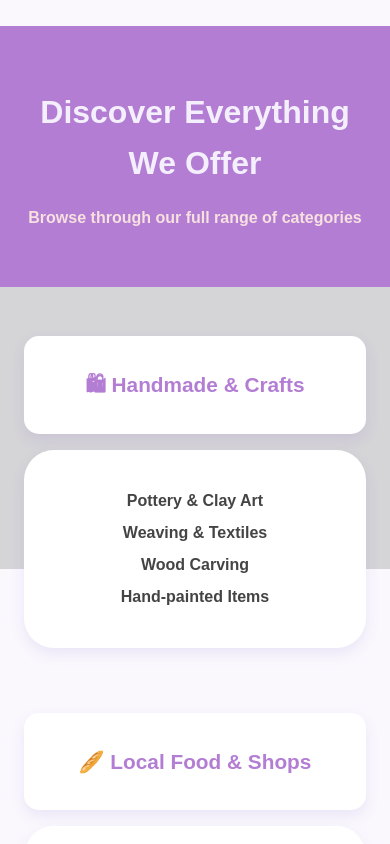
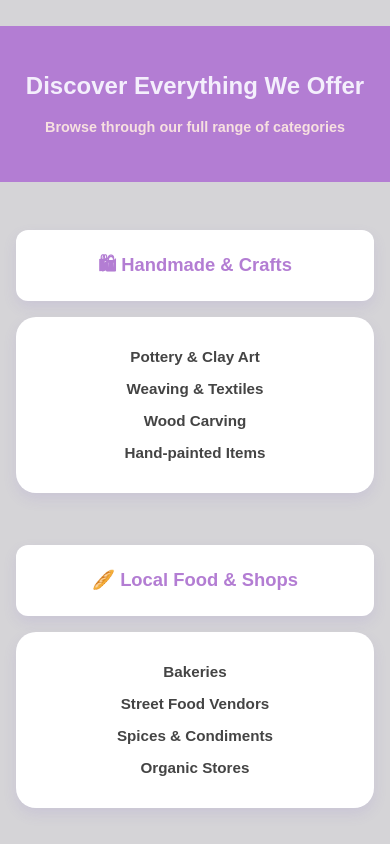
Before and after one commit to Manya-233/MILO-Just-dial-for-Small-Businesses, a plain HTML site: page extendservice.html in a window 390 px wide. Shown: the top 844 px of the page. Drawn offline with Linux system fonts and the light colour scheme.

Commit message:
update extendedservice.html
Added responsive design styles for tablets and mobile devices.

```diff
--- a/extendservice.html
+++ b/extendservice.html
@@ -12,6 +12,8 @@
   background: #faf8fd;
   color: #333;
   line-height: 1.6;
+  overflow-x: hidden ;
+  width: 100% ;
 }
 
 .overlay::before {
@@ -22,7 +24,7 @@
   width: 100%;
   height: 100%;
   background: url("https://media.istockphoto.com/id/479431428/photo/puppets-many-hanging-on-string-rajasthan-india.jpg?s=1024x1024&w=is&k=20&c=41s-qB9AUUJT8uBHUFGRmtd8Z380Dstm5vUgEZtUsqk=") no-repeat center center;
-  background-size: 100% auto;
+  background-size: cover ;
   opacity: 0.4;
   z-index: -1;
 }
@@ -47,12 +49,13 @@
 }
 
 .extended-services {
-  max-width: 1000px;
+  max-width: 1100px;
   margin: 2rem auto;
   padding: 0 1.5rem 3rem;
   display: grid;
-  grid-template-columns: repeat(auto-fit, minmax(280px, 1fr));
+  grid-template-columns: repeat(auto-fit, minmax(260px, 1fr));
   gap: 2rem;
+  align-items: start ;
 }
 
 .category h2 {
@@ -82,7 +85,7 @@
   transition: transform 0.3s ease, box-shadow 0.3s ease;
 }
 
-.category ul :hover {
+.category ul:hover {
   transform: translateY(-5px);
   box-shadow: 0 10px 20px rgba(127, 95, 207, 0.2);
 }
@@ -122,6 +125,84 @@
   background: rgb(179, 125, 211);
 }
 
+/*  RESPONSIVE DESIGN  */
+/* TABLETS */
+
+@media (max-width: 900px) {
+
+  header {
+    padding: 2rem 1rem;
+  }
+
+  header h1 {
+    font-size: 1.8rem;
+  }
+
+  .subtitle {
+    font-size: 0.95rem;
+  }
+
+  .extended-services {
+    grid-template-columns: repeat(auto-fit, minmax(220px, 1fr));
+    gap: 1.5rem;
+    padding: 0 1rem 2.5rem;
+  }
+
+  .category h2,
+  .category ul {
+    padding: 1.5rem 1rem;
+  }
+}
+
+/* MOBILE DEVICES */
+
+@media (max-width: 600px) {
+
+  header {
+    padding: 1.8rem 1rem;
+  }
+
+  header h1 {
+    font-size: 1.5rem;
+    line-height: 1.3;
+  }
+
+  .subtitle {
+    font-size: 0.9rem;
+  }
+
+  .extended-services {
+    grid-template-columns: 1fr;
+    gap: 1.3rem;
+    padding: 0 1rem 2rem;
+  }
+
+  .category h2 {
+    font-size: 1.15rem;
+    padding: 1.3rem 1rem;
+    border-radius: 12px;
+  }
+
+  .category ul {
+    padding: 1.3rem 1rem;
+    border-radius: 20px;
+  }
+
+  .category ul li a {
+    font-size: 0.95rem;
+  }
+
+  .view-more {
+    margin: 3rem 1rem;
+  }
+
+  .view-more a {
+    display: inline-block;
+    width: 100%;
+    max-width: 280px;
+    padding: 0.9rem 1rem;
+  }
+}
   </style>
 </head>
 
```
